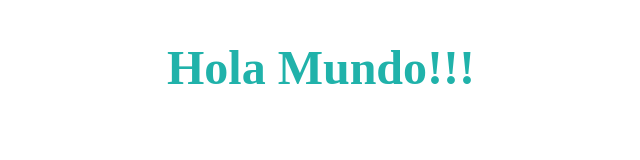
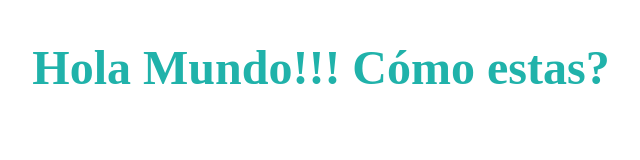
Before and after one commit to m4ur7/PruebasGitHub, a plain HTML site: page index.html in a window 1280 px wide. Shown: the whole page, without its empty margins (319-959 px from the left). Drawn offline with Linux system fonts and the light colour scheme.

Commit message:
Como estas?

```diff
--- a/index.html
+++ b/index.html
@@ -8,7 +8,9 @@
 </head>
 <body>
 
-    <h2>Hola Mundo!!!</h2>
+    <h2>Hola Mundo!!!
+        Cómo estas?
+    </h2>
 
 </body>
 </html>
```
